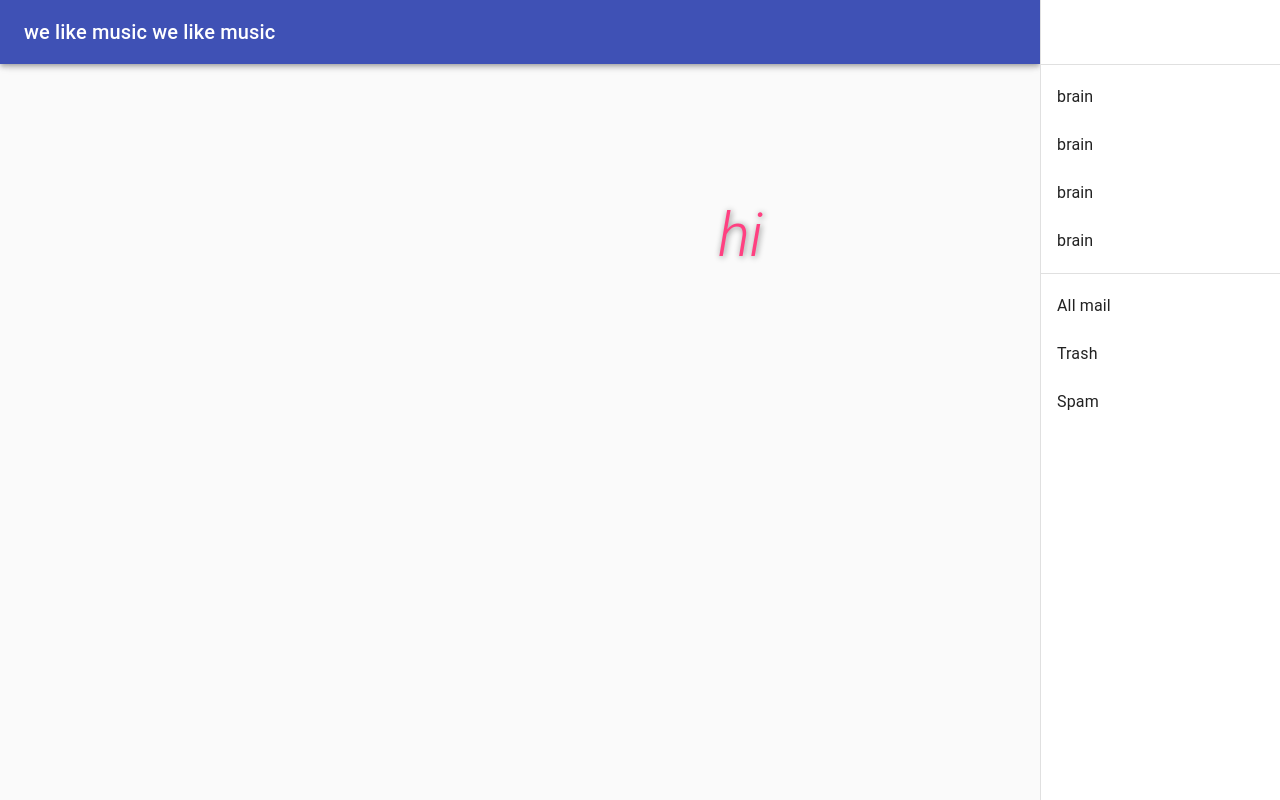
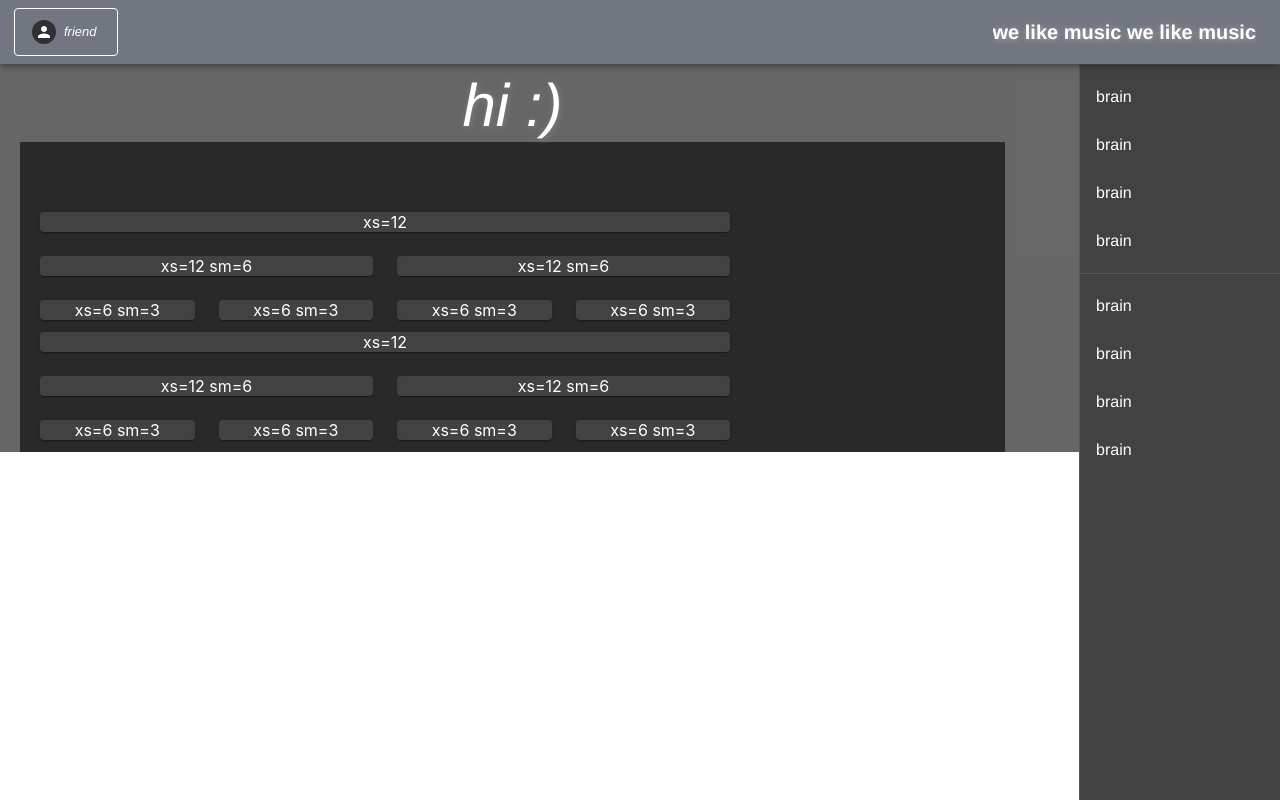
Before and after one commit to jtantenucci/music-thing-idk, a React (Create React App) app: page / in a window 1280 px wide. Built offline with nearby package versions, Linux system fonts and the light colour scheme.

Commit message:
random ui updates

```diff
--- a/package.json
+++ b/package.json
@@ -10,6 +10,7 @@
     "react": "^17.0.1",
     "react-dom": "^17.0.1",
     "react-scripts": "4.0.3",
+    "styled-components": "^5.2.1",
     "web-vitals": "^1.1.0"
   },
   "scripts": {
--- /dev/null
+++ b/src/components/box.js
@@ -0,0 +1,6 @@
+import styled from 'styled-components';
+import { spacing, palette } from '@material-ui/system';
+
+const Box = styled.div`${spacing}${palette}`;
+
+export default Box;
--- a/src/components/drawer.js
+++ b/src/components/drawer.js
@@ -2,23 +2,18 @@ import React from 'react';
 import { makeStyles } from '@material-ui/core/styles';
 import Drawer from '@material-ui/core/Drawer';
 import CssBaseline from '@material-ui/core/CssBaseline';
-import AppBar from '@material-ui/core/AppBar';
-import Toolbar from '@material-ui/core/Toolbar';
+import Header from './header';
 import List from '@material-ui/core/List';
 import Typography from '@material-ui/core/Typography';
 import Divider from '@material-ui/core/Divider';
 import ListItem from '@material-ui/core/ListItem';
 import ListItemText from '@material-ui/core/ListItemText';
 
-const drawerWidth = 240;
+const drawerWidth = 200;
 
 const useStyles = makeStyles((theme) => ({
   root: {
     display: 'flex',
-  },
-  appBar: {
-    width: `calc(100% - ${drawerWidth}px)`,
-    marginRight: drawerWidth,
   },
   drawer: {
     width: drawerWidth,
@@ -31,7 +26,7 @@ const useStyles = makeStyles((theme) => ({
   toolbar: theme.mixins.toolbar,
   content: {
     flexGrow: 1,
-    backgroundColor: theme.palette.background.default,
+    backgroundColor: "#ffffff",
     padding: theme.spacing(3),
   },
 }));
@@ -41,23 +36,6 @@ export default function PermanentDrawerRight() {
 
   return (
     <div className={classes.root}>
-      <CssBaseline />
-      <AppBar position="fixed" className={classes.appBar}>
-        <Toolbar>
-          <Typography variant="h6" noWrap>
-            we like music we like music
-          </Typography>
-        </Toolbar>
-      </AppBar>
-      <main className={classes.content}>
-        <div className={classes.toolbar} />
-        <Typography paragraph>
-
-        </Typography>
-        <Typography paragraph>
-
-        </Typography>
-      </main>
       <Drawer
         className={classes.drawer}
         variant="permanent"
@@ -78,7 +56,7 @@ export default function PermanentDrawerRight() {
         </List>
         <Divider />
         <List>
-          {['All mail', 'Trash', 'Spam'].map((text, index) => (
+          {['brain', 'brain', 'brain', 'brain'].map((text, index) => (
             <ListItem button key={text}>
 
               <ListItemText primary={text} />
--- a/src/components/header.js
+++ b/src/components/header.js
@@ -1,13 +1,118 @@
-import React, { Component } from 'react';
+import React, { useState, useEffect } from 'react';
+import { makeStyles } from '@material-ui/core/styles';
+import { AppBar, Avatar, Button, ClickAwayListener, Grid,
+  Grow, MenuItem, MenuList, Paper,
+  Popper, Toolbar, Typography } from '@material-ui/core';
 
-class header extends Component {
-    render() {
+const useStyles = makeStyles((theme) => ({
+    root: {
+        display: 'flex',
+        paddingLeft: 10,
+        paddingRight: 10,
+        backgroundColor: theme.palette.primary.dark,
+        flexGrow: 1,
+    },
+    title: {
+        fontWeight: "bold",
+        color: "#ffffff",
+        borderRadius: '5px',
+        textShadow: "0.5px 0.5px 6px darkgrey",
+        '&:hover': {
+          color: theme.palette.secondary.main,
+          textDecoration: 'none',
+        }
+       },
+    appBar: {
+      backgroundColor: theme.palette.primary.light,
+      zIndex: theme.zIndex.drawer + 1,
+      display: 'flex',
+      alignItems: '',
+      justifyContent: 'start',
+    },
+    button: {
+        color: '#ffffff',
+        borderColor: '#ffffff',
+        fontStyle: 'italic',
+        paddingRight: 20,
+        marginLeft: -10,
+    },
+    avatar: {
+        width: theme.spacing(3),
+        margin: theme.spacing(1),
+        height: theme.spacing(3),
+        color: '#ffffff',
+        backgroundColor: theme.palette.primary.dark,
+    }
+  }));
+
+export default function Header() {
+    const classes = useStyles();
+    const [open, setOpen] = React.useState(false);
+    const anchorRef = React.useRef(null);
+
+    const handleToggle = () => {
+      setOpen((prevOpen) => !prevOpen);
+    };
+
+    const handleClose = (event) => {
+      if (anchorRef.current && anchorRef.current.contains(event.target)) {
+        return;
+      }
+
+      setOpen(false);
+    };
+
+    const prevOpen = React.useRef(open);
+    React.useEffect(() => {
+      if (prevOpen.current === true && open === false) {
+        anchorRef.current.focus();
+      }
+
+      prevOpen.current = open;
+    }, [open]);
+
         return (
-            <div>
-
+            <div className={classes.root}>
+                <AppBar position="fixed" className={classes.appBar}>
+                    <Toolbar>
+                    <Grid container direction="row" justify="space-between" alignItems ="center">
+                    <Button
+                        variant="outlined"
+                        size="small"
+                        ref={anchorRef}
+                        aria-controls={open ? 'menu-list-grow' : undefined}
+                        aria-haspopup="true"
+                        onClick={handleToggle}
+                        className={classes.button}>
+                        <Avatar className={classes.avatar}></Avatar> friend
+                    </Button>
+                        <Typography variant="h6" className={classes.title} noWrap>
+                            we like music we like music
+                        </Typography>
+                    </Grid>
+                        <Popper open={open} anchorEl={anchorRef.current} role={undefined} transition disablePortal>
+                            {({ TransitionProps, placement }) => (
+                                <Grow
+                                {...TransitionProps}
+                                style={{ transformOrigin: placement === 'left' }}
+                                >
+                                <Paper className={classes.content}>
+                                    <ClickAwayListener onClickAway={handleClose}>
+                                    <MenuList
+                                        id="menu-list-grow"
+                                        autoFocusItem={open}
+                                >
+                                        <MenuItem onClick={handleClose}>my account</MenuItem>
+                                        <MenuItem onClick={handleClose}>saved looks</MenuItem>
+                                        <MenuItem onClick={handleClose}>logout</MenuItem>
+                                    </MenuList>
+                                    </ClickAwayListener>
+                                </Paper>
+                                </Grow>
+                            )}
+                        </Popper>
+                    </Toolbar>
+                </AppBar>
             </div>
-        );
+        )
     }
-}
-
-export default header;
--- a/src/index.css
+++ b/src/index.css
@@ -1,3 +1,7 @@
+html, body, body > div, .app {
+  height: 100%;
+}
+
 body {
   margin: 0;
   font-family: -apple-system, BlinkMacSystemFont, 'Segoe UI', 'Roboto', 'Oxygen',
--- a/src/index.js
+++ b/src/index.js
@@ -2,12 +2,13 @@ import React from 'react';
 import ReactDOM from 'react-dom';
 import './index.css';
 import App from './App';
+import theme from './themes/testingtheme';
 import reportWebVitals from './reportWebVitals';
 import { ThemeProvider } from '@material-ui/core';
 
 ReactDOM.render(
   <React.StrictMode>
-    <ThemeProvider>
+    <ThemeProvider theme ={theme}>
       <App />
     </ThemeProvider>
   </React.StrictMode>,
--- a/src/pages/Homepage.js
+++ b/src/pages/Homepage.js
@@ -1,15 +1,20 @@
 import React from 'react';
-import { GridList, GridListTile, GridListTileBar, makeStyles } from '@material-ui/core';
-import { Box, Card, Grid, Toolbar, Typography } from '@material-ui/core';
+import Header from '../components/header';
+import { GridList, GridListTile, GridListTileBar, makeStyles, Paper } from '@material-ui/core';
+import { Card, Grid, Toolbar, Typography } from '@material-ui/core';
+import Box from '../components/box';
 
 const useStyles = makeStyles((theme) => ({
     root: {
         flexGrow: 1,
-        paddingLeft: 200,
-        overflowX: 'hidden',
+        paddingTop: 70,
+        paddingLeft: 20,
+        paddingRight: 275,
+        backgroundColor: theme.palette.primary.dark,
     },
     box: {
         borderRadius: '5px',
+        backgroundColor: theme.palette.primary.light,
     },
     title: {
         fontSize: 14,
@@ -25,49 +30,69 @@ const useStyles = makeStyles((theme) => ({
         textShadow: "1px 1px 6px grey",
         fontStyle: 'oblique',
     },
-    homeContent: {
-        padding: theme.spacing(1),
-        overflowX: 'hidden',
-    },
 }));
 
 export default function Home() {
     const classes = useStyles();
 
     return (
-        <main className={classes.root} >
-            <Toolbar />
+        <main className={classes.root}>
+            <Header />
             <Grid container direction="col" spacing={1} className={classes.homeContent}>
                 <Grid item xs={12}>
                     <Typography variant="h2" className={classes.pageHead}>
-                        hi
+                        hi :)
                     </Typography>
                 </Grid>
             </Grid>
-            <Grid container direction="row" spacing={1} className={classes.homeContent}>
-                <Grid item xs={12} sm={8}>
-
+            <div className={classes.root}>
+                <Grid container spacing={3}>
+                    <Grid item xs={12}>
+                    <Paper className={classes.paper}>xs=12</Paper>
+                    </Grid>
+                    <Grid item xs={12} sm={6}>
+                    <Paper className={classes.paper}>xs=12 sm=6</Paper>
+                    </Grid>
+                    <Grid item xs={12} sm={6}>
+                    <Paper className={classes.paper}>xs=12 sm=6</Paper>
+                    </Grid>
+                    <Grid item xs={6} sm={3}>
+                    <Paper className={classes.paper}>xs=6 sm=3</Paper>
+                    </Grid>
+                    <Grid item xs={6} sm={3}>
+                    <Paper className={classes.paper}>xs=6 sm=3</Paper>
+                    </Grid>
+                    <Grid item xs={6} sm={3}>
+                    <Paper className={classes.paper}>xs=6 sm=3</Paper>
+                    </Grid>
+                    <Grid item xs={6} sm={3}>
+                    <Paper className={classes.paper}>xs=6 sm=3</Paper>
+                    </Grid>
                 </Grid>
-                <Grid item xs={12} sm={4}>
-                    <Box className={classes.box}>
-
-                    </Box>
+                <Grid container spacing={3}>
+                    <Grid item xs={12}>
+                    <Paper className={classes.paper}>xs=12</Paper>
+                    </Grid>
+                    <Grid item xs={12} sm={6}>
+                    <Paper className={classes.paper}>xs=12 sm=6</Paper>
+                    </Grid>
+                    <Grid item xs={12} sm={6}>
+                    <Paper className={classes.paper}>xs=12 sm=6</Paper>
+                    </Grid>
+                    <Grid item xs={6} sm={3}>
+                    <Paper className={classes.paper}>xs=6 sm=3</Paper>
+                    </Grid>
+                    <Grid item xs={6} sm={3}>
+                    <Paper className={classes.paper}>xs=6 sm=3</Paper>
+                    </Grid>
+                    <Grid item xs={6} sm={3}>
+                    <Paper className={classes.paper}>xs=6 sm=3</Paper>
+                    </Grid>
+                    <Grid item xs={6} sm={3}>
+                    <Paper className={classes.paper}>xs=6 sm=3</Paper>
+                    </Grid>
                 </Grid>
-                <Grid item xs={12} sm={4}>
-                    <Box className={classes.box}>
-
-                    </Box>
-                </Grid>
-                <Grid item xs={12} sm={8}>
-
-                </Grid>
-                <Grid item xs={12} sm={4}>
-
-                </Grid>
-                <Grid item xs={12} sm={8}>
-
-                </Grid>
-            </Grid>
+            </div>
         </main>
     );
 }
--- /dev/null
+++ b/src/themes/testingtheme.js
@@ -0,0 +1,57 @@
+import { createMuiTheme } from '@material-ui/core';
+
+
+const theme = createMuiTheme ({
+  palette: {
+    type: "dark",
+    primary: {
+      light: '#717681',
+      main: 'rgba(44, 45, 47, 0.9)',
+      dark: 'rgba(1, 1, 1, 0.6)',
+      contrastText: '#fff',
+    },
+    secondary: {
+      light: '#ffffff',
+      main: '#EDEEF3',
+      dark: '#DBDDE6',
+      contrastText: '#212121',
+    },
+    background: {
+      paper: '#424242',
+      default: '#202020',
+    },
+    action: {
+      active: 'rgba(220, 63, 63, 1)',
+      hover: 'rgba(255, 255, 255, 0.1)',
+      hoverOpacity: 0.08,
+      selected: 'rgba(178, 94, 99, 0.16)',
+      selectedOpacity: 0.16,
+      disabled: 'rgba(113, 118, 129, 0.3)',
+      disabledBackground: 'rgba(255, 255, 255, 0.12)',
+      disabledOpacity: 0.38,
+      focus: 'rgba(178, 94, 99, 0.12)',
+      focusOpacity: 0.12,
+      activatedOpacity: 0.24,
+    },
+    text: {
+      primary: '#fff',
+    },
+  },
+  typography: {
+    fontFamily: 'Helvetica',
+    button: {
+      fontFamily: 'Helvetica',
+      textTransform: 'none',
+    }
+  },
+  overrides: {
+    MuiLink: {
+      underlineHover: {
+        color: '#fff',
+        textDecoration: 'none',
+      },
+    },
+  },
+});
+
+export default theme;
```
Also changed, not shown: public/index.html (+0 -9 lines), 1 other file (tests, documents, lock files or other folders).
